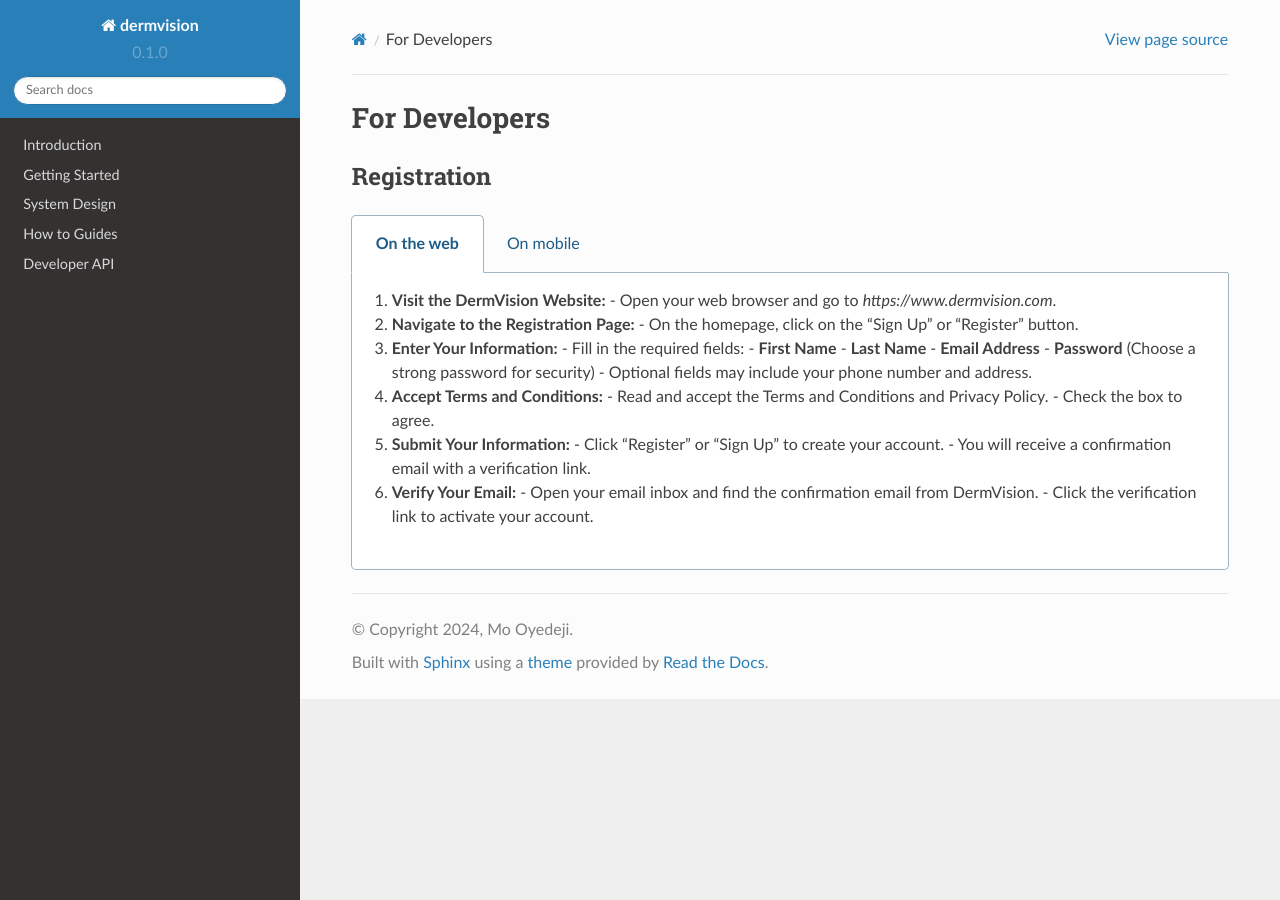
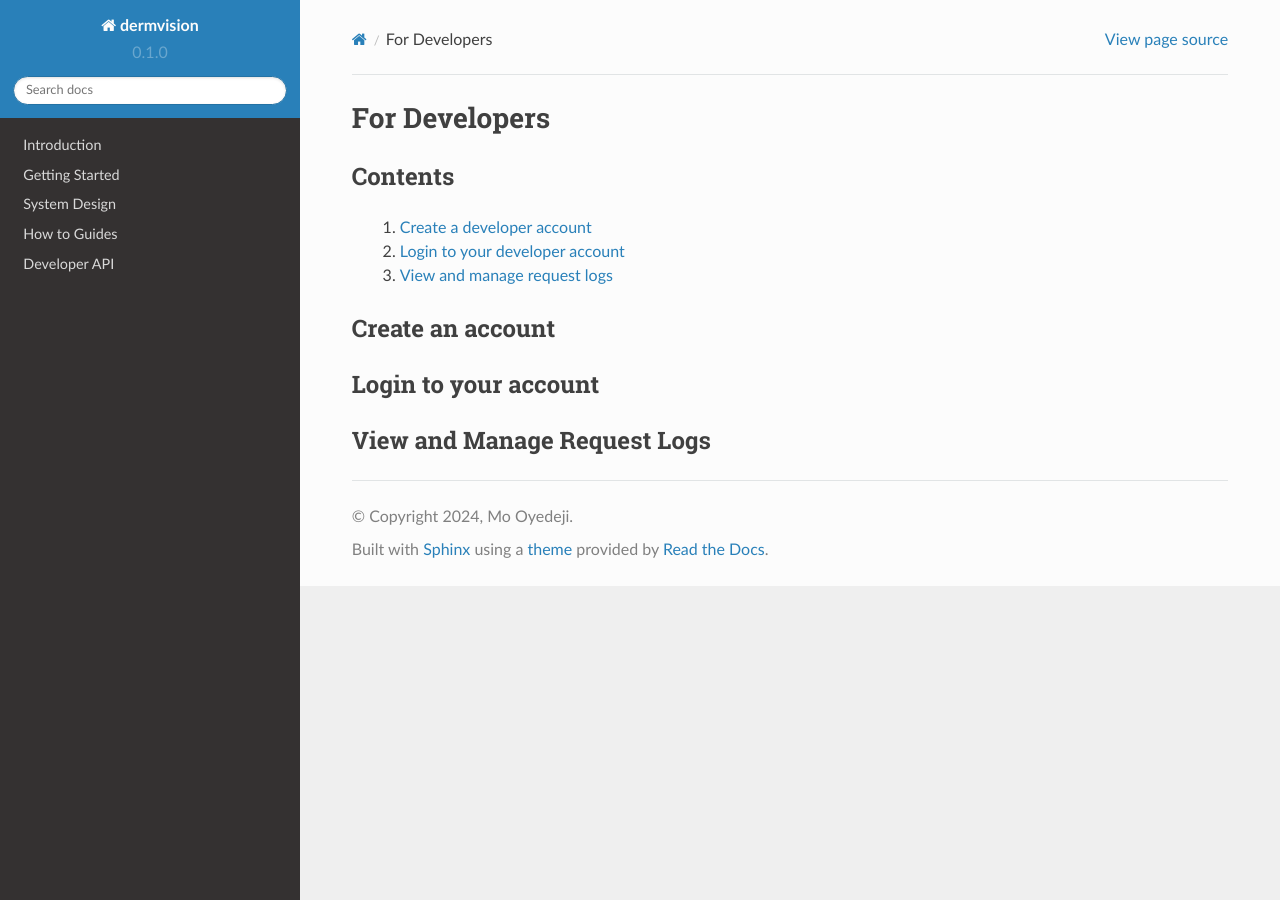
Before and after one commit to mojeedoyedeji/dermvision.docs, a Sphinx documentation site: the page built from docs/source/_sections/how-to-guides/developers.rst, in a window 1280 px wide. Built offline with Sphinx 7.4.7 and the Read the Docs theme 2.0.0, drawn with Linux system fonts in a browser that asks for light colours.

Commit message:
how to section

```diff
--- a/docs/source/_sections/how-to-guides/developers.rst
+++ b/docs/source/_sections/how-to-guides/developers.rst
@@ -2,36 +2,21 @@
 For Developers
 ==============
 
-Registration
-------------
 
-.. tabs::
+Contents
+--------
+   1. `Create a developer account <#create-an-account>`_
+   2. `Login to your developer account <#login-to-your-account>`_
+   3. `View and manage request logs <#view-and-manage-request-logs>`_
 
-   .. tab:: On the web
-      1. **Visit the DermVision Website:**
-         - Open your web browser and go to `https://www.dermvision.com`.
 
-      2. **Navigate to the Registration Page:**
-         - On the homepage, click on the "Sign Up" or "Register" button.
+Create an account
+-----------------
 
-      3. **Enter Your Information:**
-         - Fill in the required fields:
-         - **First Name**
-         - **Last Name**
-         - **Email Address**
-         - **Password** (Choose a strong password for security)
-         - Optional fields may include your phone number and address.
 
-      4. **Accept Terms and Conditions:**
-         - Read and accept the Terms and Conditions and Privacy Policy.
-         - Check the box to agree.
+Login to your account
+---------------------
 
-      5. **Submit Your Information:**
-         - Click "Register" or "Sign Up" to create your account.
-         - You will receive a confirmation email with a verification link.
 
-      6. **Verify Your Email:**
-         - Open your email inbox and find the confirmation email from DermVision.
-         - Click the verification link to activate your account.
-
-   .. tab:: On mobile
+View and Manage Request Logs
+----------------------------
--- a/docs/source/how-to-guides.rst
+++ b/docs/source/how-to-guides.rst
@@ -3,3 +3,4 @@
 
 .. include:: ./_sections/how-to-guides/users.rst
 .. include:: ./_sections/how-to-guides/dermatologists.rst
+.. include:: ./_sections/how-to-guides/developers.rst
```
Also changed, not shown: docs/source/_sections/how-to-guides/dermatologists.rst (+35 -6 lines).
